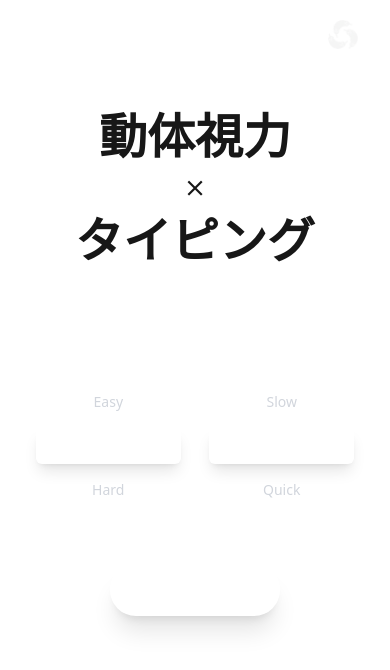
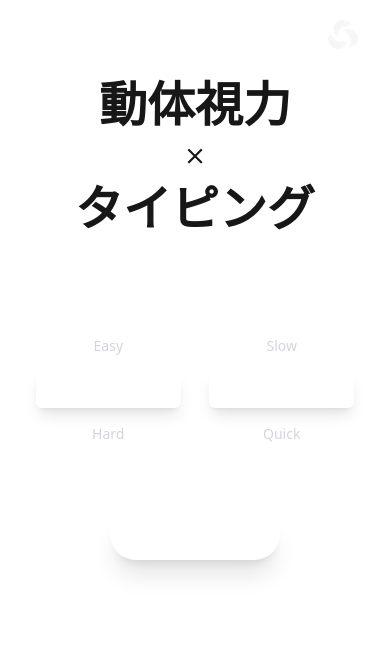
Before and after one commit to kanioh/scan-typing, a Next.js app: page / in a window 390 px wide. Shown: the top 670 px of the page. Built offline with nearby package versions, Linux system fonts and the light colour scheme; no server answers.

Commit message:
レスポンシブ調整

```diff
--- a/app/layout.tsx
+++ b/app/layout.tsx
@@ -43,8 +43,8 @@ export default function RootLayout({
       >
         <Header />
         {/* タイトル */}
-        <div className="flex-1 pt-24">
-          <div className="mb-10 p-4 flex flex-col items-center gap-2 md:flex-row md:justify-center md:gap-5">
+        <div className="flex-1 pt-16 md:pt-24">
+          <div className="mb-4 md:mb-10 p-4 flex flex-col items-center gap-2 md:flex-row md:justify-center md:gap-5">
             <h1 className="text-5xl font-bold font-serif md:text-7xl">動体視力</h1>
             <p className="text-4xl font-serif md:text-5xl">×</p>
             <h1 className="text-5xl font-bold font-serif md:text-7xl">タイピング</h1>
```
